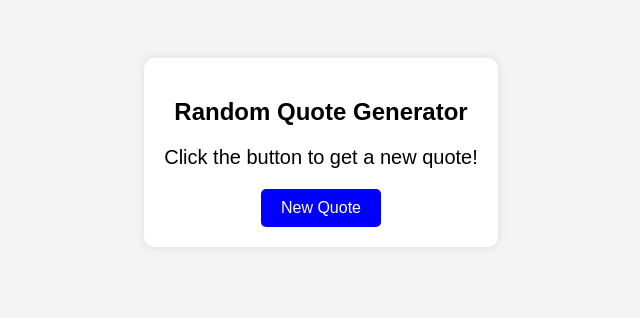
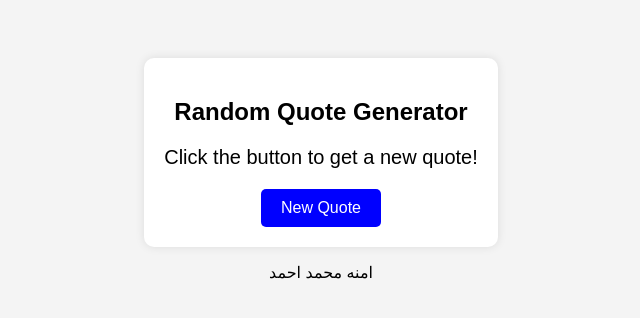
Before and after one commit to ammnah/page, a plain HTML site: page index.html in a window 1280 px wide. Shown: the full height of the page, 319-959 px from the left. Drawn offline with Linux system fonts and the light colour scheme.

Commit message:
Update index.html

```diff
--- a/index.html
+++ b/index.html
@@ -44,7 +44,7 @@
         <p class="quote">Click the button to get a new quote!</p>
         <button class="btn" onclick="generateQuote()">New Quote</button>
     </div>
-
+<p> امنه محمد احمد </p>
     <script>
         const quotes = [
             "The best way to predict the future is to create it.",
```
